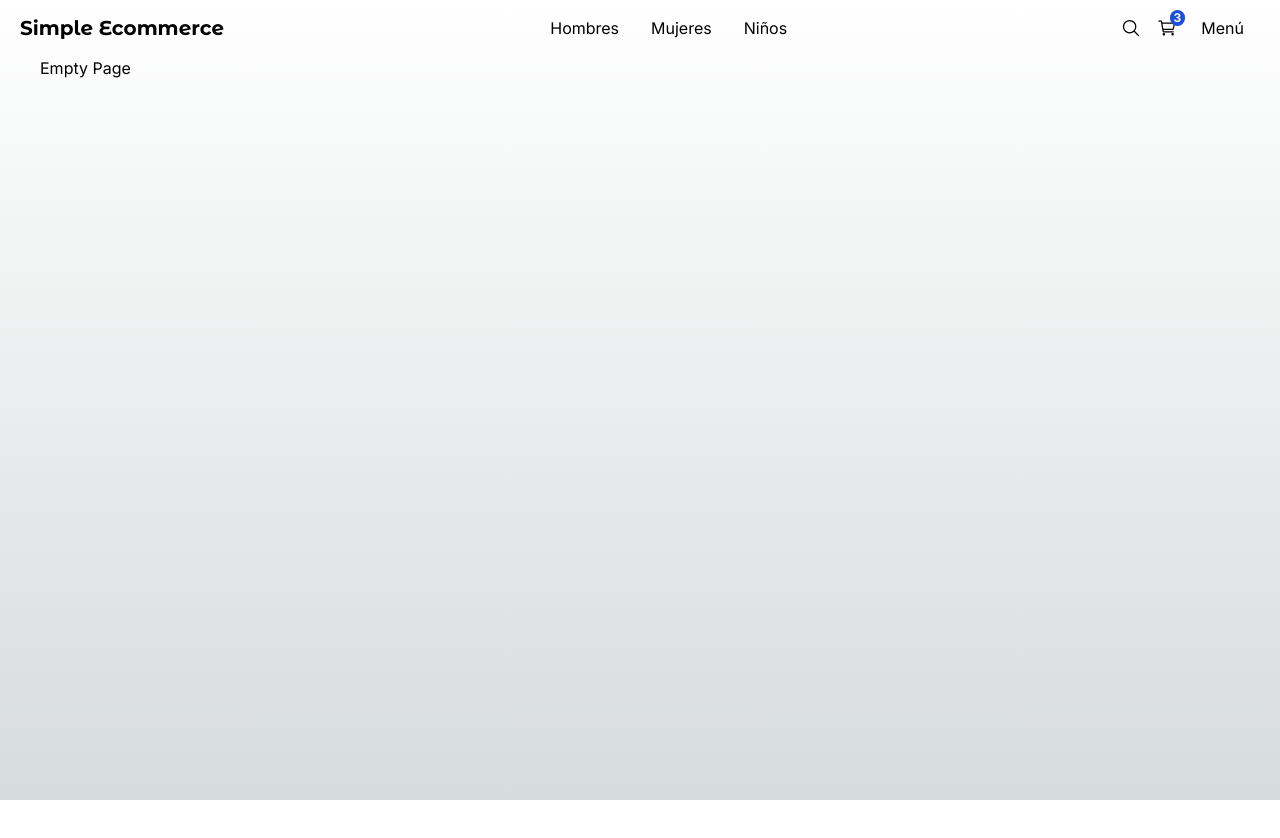
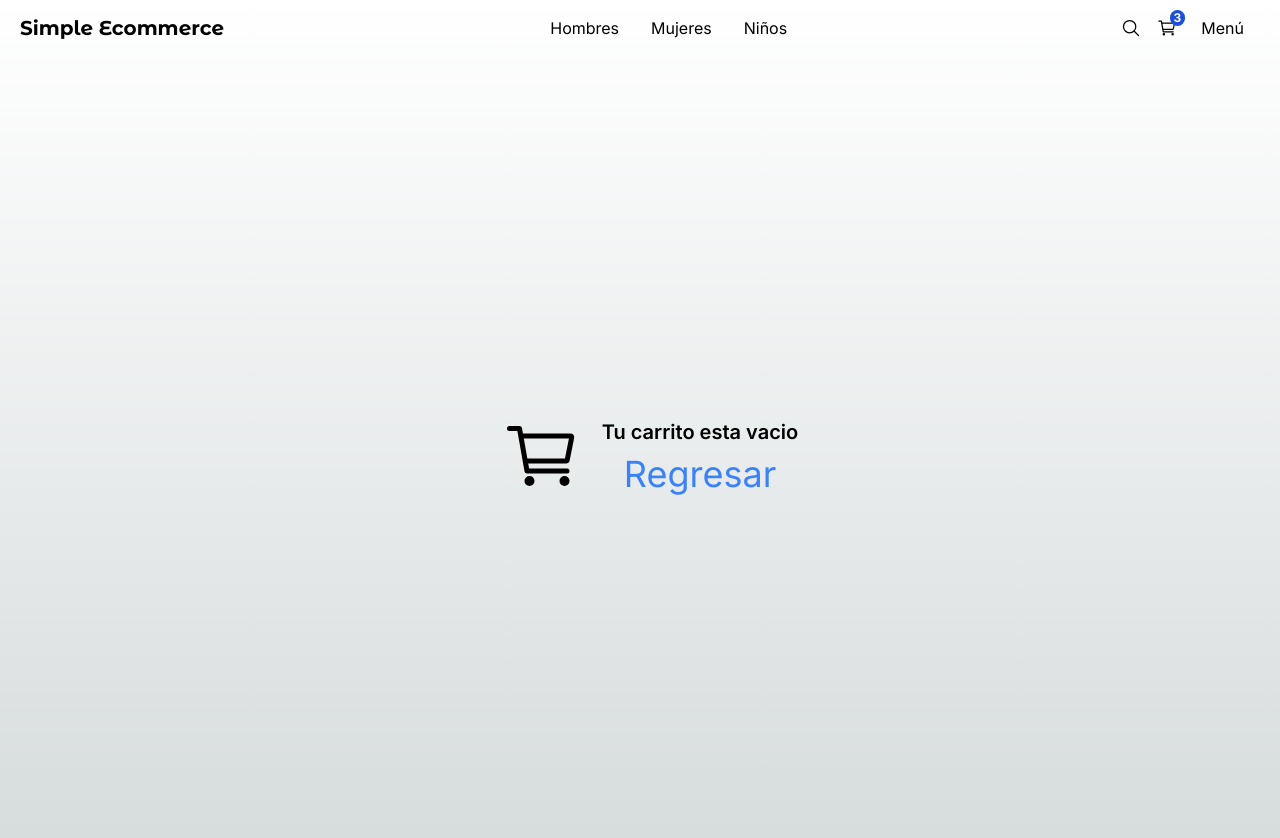
Before and after one commit to franponce/simple-ecommerce, a Next.js app: page /empty in a window 1280 px wide. Shown: the top 838 px of the page. Before the commit the page ends 800 px from the top, so only its background shows below. Built offline with nearby package versions, Linux system fonts and the light colour scheme.

Commit message:
Empty shopping cart component is created

```diff
--- a/src/app/(shop)/cart/page.tsx
+++ b/src/app/(shop)/cart/page.tsx
@@ -3,6 +3,7 @@
 import { initialData } from "@/seed/seed";
 import Image from "next/image";
 import { QuantitySelector } from "@/components/product/size-selector/quantity-selector/QuantitySelector";
+import { redirect } from "next/navigation";
 
 
 const productsInCart = [
@@ -12,6 +13,9 @@
 ];
 
 export default function () {
+
+    // redirect('/empty')
+
     return (
         <div>
             <h1 className="flex justify-center items-center mb-72 px-10 sm:px-0">
--- a/src/app/(shop)/empty/page.tsx
+++ b/src/app/(shop)/empty/page.tsx
@@ -1,9 +1,25 @@
-export default function() {
+import Link from "next/link";
+import { IoCartOutline } from "react-icons/io5";
+
+export default function () {
     return (
-        <div>
-            <h1>
-                Empty Page
-            </h1>
+        <div className="flex justify-center items-center h-[800px]">
+            <IoCartOutline size={80} className="mx-5" />
+            <div className="flex flex-col items-center">
+                <h1 className="text-xl font-semibold">
+                    Tu carrito esta vacio
+                </h1>
+
+                <Link
+                    href="/"
+                    className="text-blue-500 mt-2 text-4xl"
+                >
+                    Regresar
+                </Link>
+
+
+            </div>
+
         </div>
     );
 }
```
